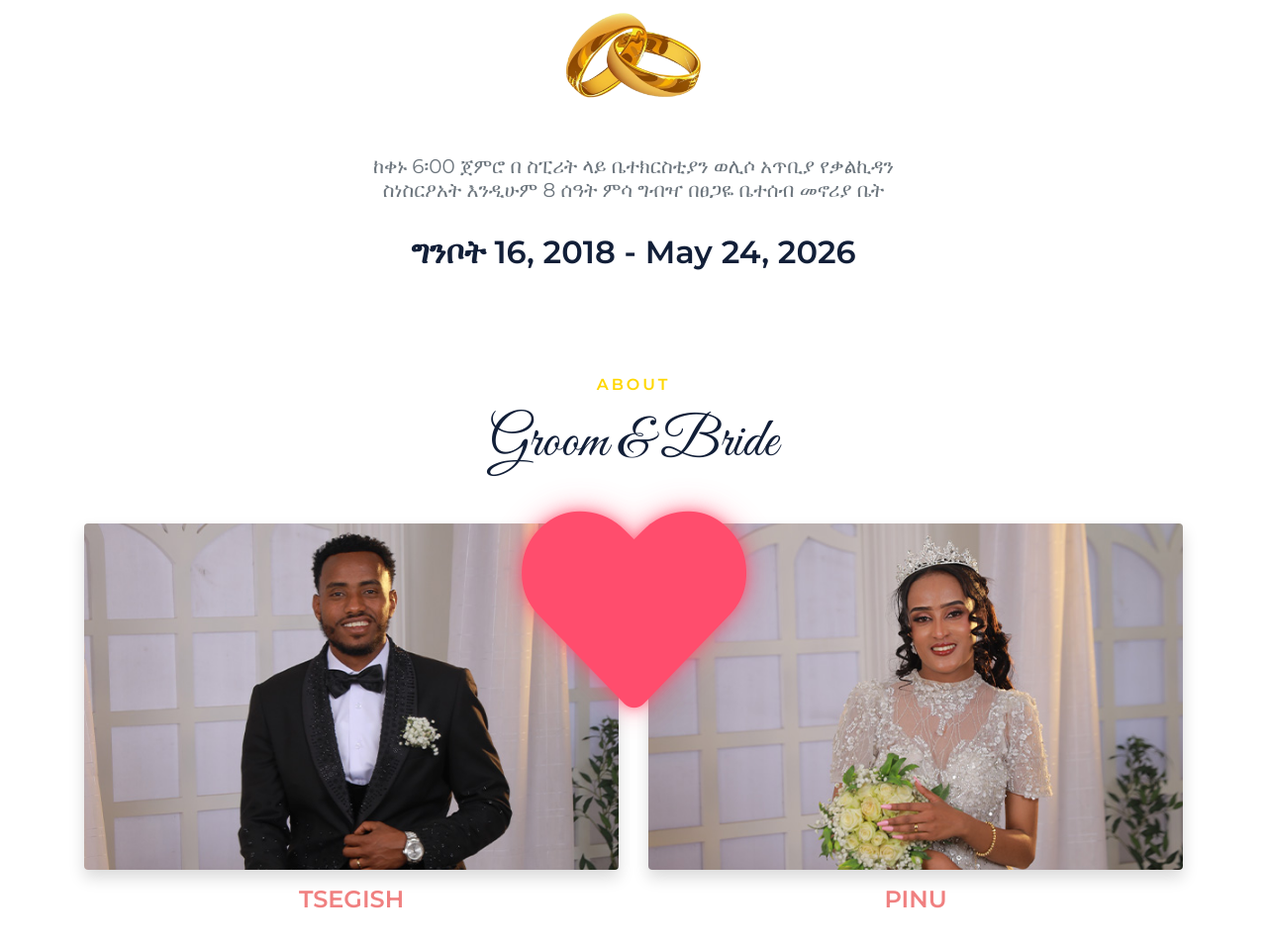
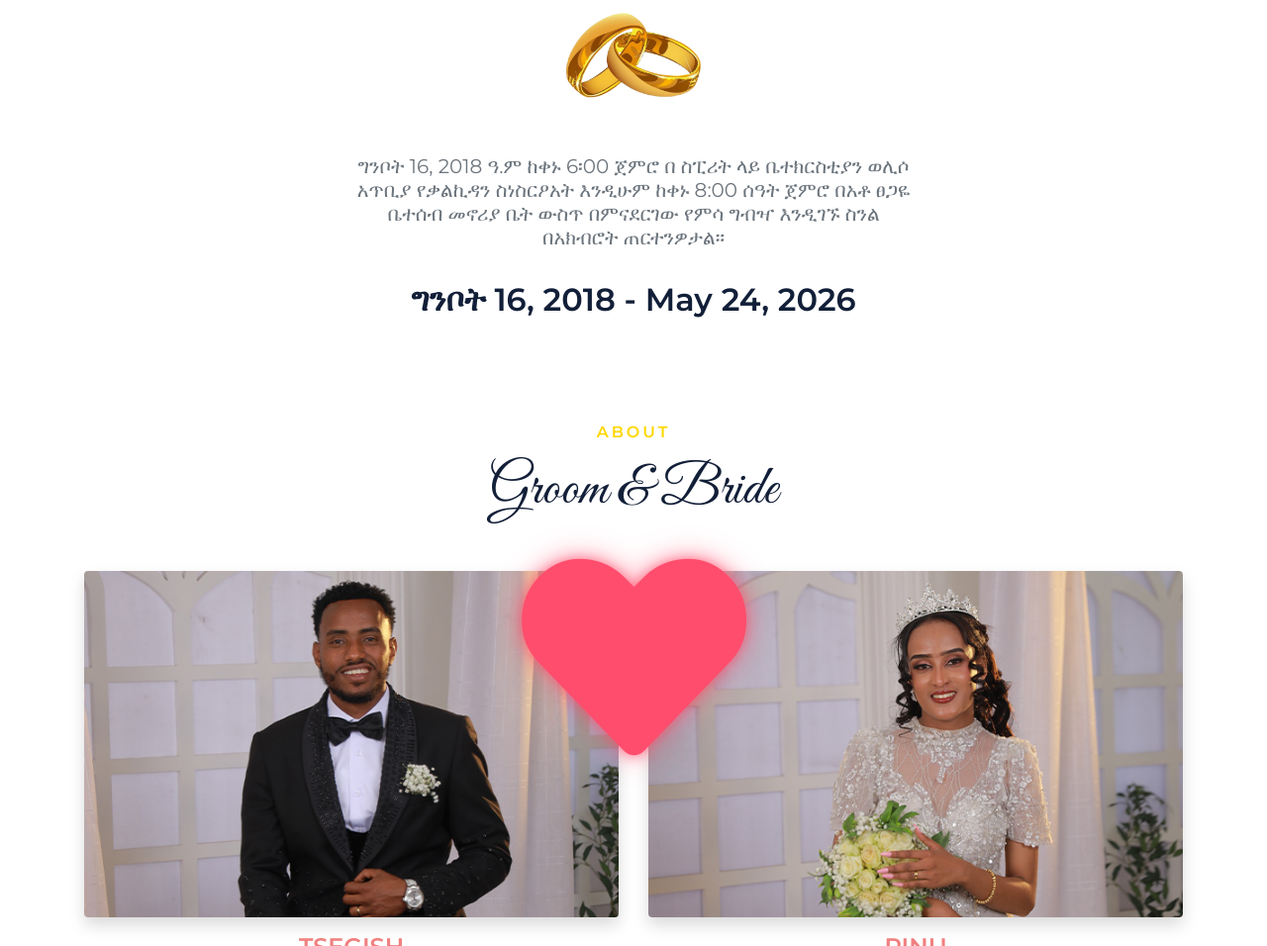
Before and after one commit to wedding-templets/tsegish-pinu, a plain HTML site: page index.html in a window 1280 px wide. Shown: the part 1376-2332 px from the top of the page at 99% size. Drawn offline with nearby package versions, Linux system fonts and the light colour scheme.

Commit message:
change the program description

```diff
--- a/index.html
+++ b/index.html
@@ -200,7 +200,7 @@
             </div>
             <div class="row justify-content-center">
                 <div class="col-md-6 text-center">
-                    <h5 class="font-weight-normal text-muted mb-3 pb-3">ከቀኑ 6፡00 ጀምሮ በ ስፒሪት ላይ ቤተክርስቲያን ወሊሶ አጥቢያ የቃልኪዳን ስነስርዖአት እንዲሁም 8 ሰዓት ምሳ ግብዣ በፀጋዬ ቤተሰብ መኖሪያ ቤት</h5>
+                    <h5 class="font-weight-normal text-muted mb-3 pb-3">ግንቦት 16, 2018 ዓ.ም ከቀኑ 6፡00 ጀምሮ በ ስፒሪት ላይ ቤተክርስቲያን ወሊሶ አጥቢያ የቃልኪዳን ስነስርዖአት እንዲሁም ከቀኑ 8:00 ሰዓት ጀምሮ በአቶ ፀጋዬ ቤተሰብ መኖሪያ ቤት ውስጥ በምናደርገው የምሳ ግብዣ እንዲገኙ ስንል በአክብሮት ጠርተንዎታል።</h5>
                 </div>
             </div>
             <div class="row justify-content-center">
```
